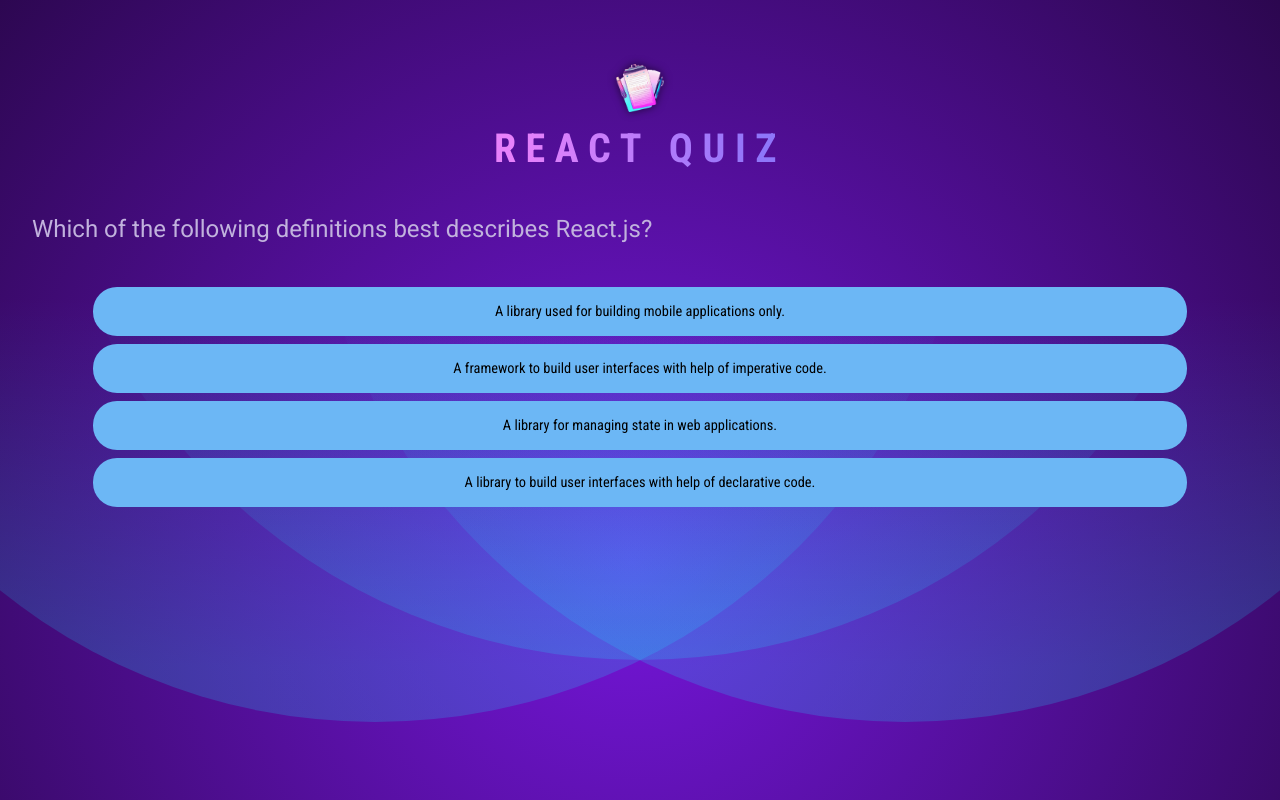
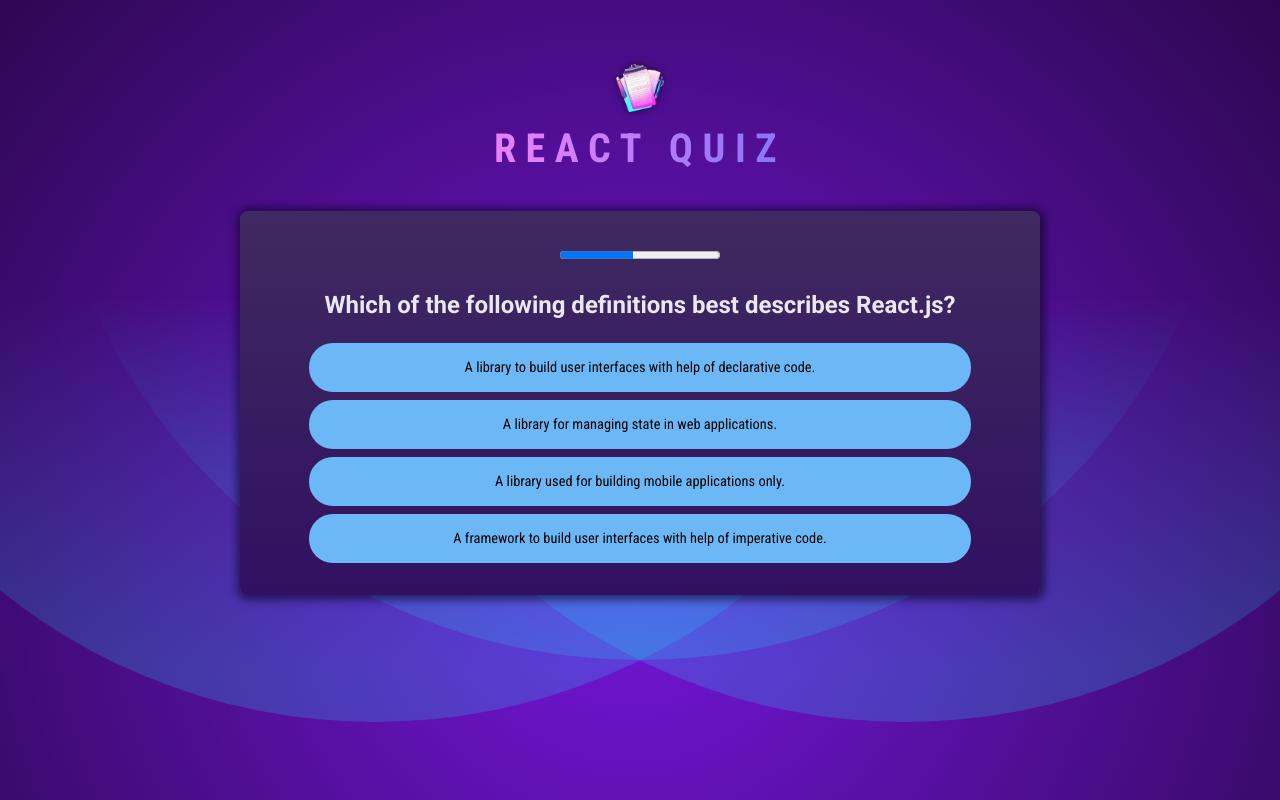
Before and after one commit to mukund-rakholiya/Quiz-REACT, a React (Vite) app: page / in a window 1280 px wide. Built offline with nearby package versions, Linux system fonts and the light colour scheme.

Commit message:
Some minor changes

```diff
--- /dev/null
+++ b/src/components/Answers.jsx
@@ -0,0 +1,40 @@
+import {React, useRef} from "react";
+
+export default function Answers({answers, selectedAnsewer: selectedAnswer, answerState, onSelect}) {
+  const shuffledAnswers = useRef();
+
+  if (!shuffledAnswers.current) {
+    shuffledAnswers.current = [...answers].sort(() => Math.random() - 0.5);
+  }
+
+  return (
+    <ul id="answers">
+      {shuffledAnswers.current.map((answer,index) => {
+        let cssClasses = "";
+        const isSelected = selectedAnswer === answer;
+
+        if (answerState === "answered" && isSelected) {
+          cssClasses = "selected";
+        }
+
+        if (
+          (answerState === "correct" || answerState === "Wrong") &&
+          isSelected
+        ) {
+          cssClasses = answerState;
+        }
+
+        return (
+          <li key={index} className="answer">
+            <button
+              className={cssClasses}
+              onClick={() => onSelect(answer)}
+            >
+              {answer}
+            </button>
+          </li>
+        );
+      })}
+    </ul>
+  );
+}
--- a/src/components/QuestionTimer.jsx
+++ b/src/components/QuestionTimer.jsx
@@ -0,0 +1,21 @@
+import { useState, useEffect } from "react";
+
+export default function QuestionTimer({ timeOut, onTimeOut }) {
+  const [remainingTime, setRemainingTime] = useState(timeOut);
+
+  useEffect(() => {
+    const timer = setTimeout(onTimeOut, timeOut);
+
+    return () => clearTimeout(timer);
+  }, [onTimeOut, timeOut]);
+
+  useEffect(() => {
+    const interval = setInterval(() => {
+      setRemainingTime((prevTime) => Math.max(prevTime - 100, 0));
+    }, 100);
+
+    return () => clearInterval(interval);
+  }, []);
+
+  return <progress id="question-time" max={timeOut} value={remainingTime} />;
+}
--- a/src/components/Quiz.jsx
+++ b/src/components/Quiz.jsx
@@ -1,19 +1,43 @@
-import React, { useState } from "react";
+import React, { useState, useCallback } from "react";
 import QUESTIONS from "../questions.js";
-import "../index.css";
 import quizComplete from "../assets/quiz-complete.png";
+import QuestionTimer from "./QuestionTimer.jsx";
+import Answers from "./Answers.jsx";
 
 function Quiz() {
+  const [answerState, setAnswerState] = useState("");
   const [userAnswers, setUserAnswers] = useState([]);
 
-  const activeQuestionIndex = userAnswers.length;
+  const activeQuestionIndex =
+    answerState === "" ? userAnswers.length : userAnswers.length - 1;
+
   const quizIsComplete = activeQuestionIndex === QUESTIONS.length;
 
-  function handleSelectAnswer(selectedAnswer) {
+  const handleSelectAnswer = useCallback(function handleSelectAnswer(
+    selectedAnswer
+  ) {
+    setAnswerState("answered");
     setUserAnswers((prevUserAnswer) => {
       return [...prevUserAnswer, selectedAnswer];
     });
-  }
+
+    setTimeout(() => {
+      if (selectedAnswer === QUESTIONS[activeQuestionIndex].answers[0]) {
+        setAnswerState("correct");
+      } else {
+        setAnswerState("wrong");
+      }
+
+      setTimeout(() => {
+        setAnswerState("");
+      }, 2000);
+    }, 1000);
+  });
+
+  const handleSkippedAnswer = useCallback(
+    () => handleSelectAnswer(null),
+    [handleSelectAnswer]
+  );
 
   if (quizIsComplete) {
     return (
@@ -24,19 +48,21 @@ function Quiz() {
     );
   }
 
-  const shuffledAnswers = [...QUESTIONS[activeQuestionIndex].answers];
-  shuffledAnswers.sort(() => Math.random() - 0.5);
-
   return (
-    <div id="question">
+    <div id="quiz">
+      <QuestionTimer
+        key={activeQuestionIndex}
+        timeOut={10000}
+        onTimeOut={handleSkippedAnswer}
+      />
       <h2>{QUESTIONS[activeQuestionIndex].text}</h2>
-      <ul id="answers">
-        {shuffledAnswers.map((answer) => (
-          <li key={answer} className="answer">
-            <button onClick={() => handleSelectAnswer(answer)}>{answer}</button>
-          </li>
-        ))}
-      </ul>
+      <Answers
+        key = {activeQuestionIndex}
+        answers = {QUESTIONS[activeQuestionIndex].answers}
+        selectedAnswer = {userAnswers[userAnswers.length - 1]}
+        answerState = {answerState}
+        onSelect = {handleSelectAnswer}
+      />
     </div>
   );
 }
```
